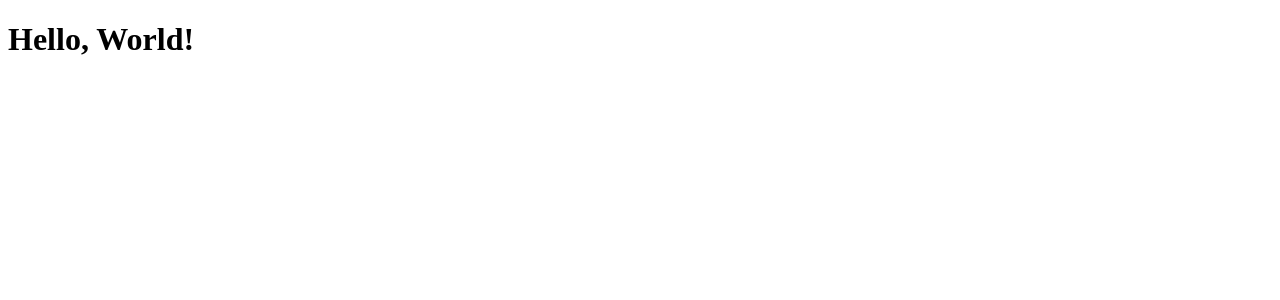
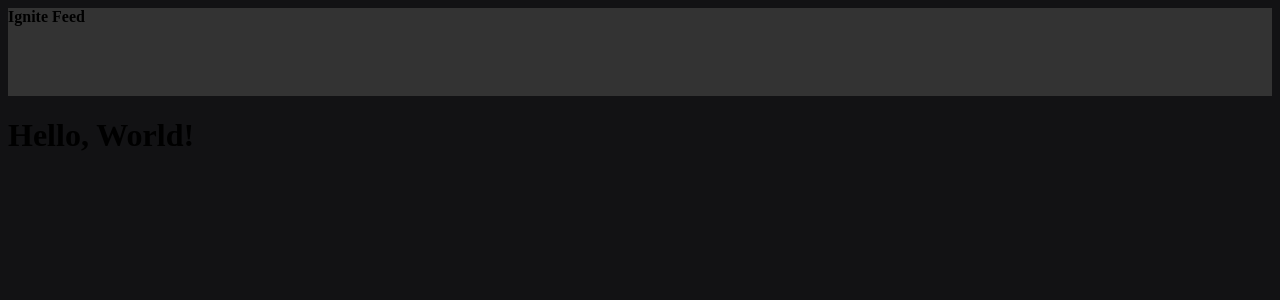
Before and after one commit to brunomat480/ignite-feed, a React (Vite) app: page / in a window 1280 px wide. Shown: the top 300 px of the page. Built offline with nearby package versions, Linux system fonts and the light colour scheme.

Commit message:
feat: background color added

```diff
--- a/src/App.jsx
+++ b/src/App.jsx
@@ -1,5 +1,11 @@
+import { Header } from "./components/Header";
+import './styles.css'
+
 export function App() {
   return (
-    <h1>Hello, World!</h1>
+    <div>
+      <Header />
+      <h1>Hello, World!</h1>
+    </div>
   )
 }
--- /dev/null
+++ b/src/components/Header.jsx
@@ -0,0 +1,10 @@
+import styles from './Header.module.css'
+
+export function Header() {
+  return (
+    <header className={styles.header}>
+      <strong>Ignite Feed</strong>
+    </header>
+
+  )
+}
--- /dev/null
+++ b/src/components/Header.module.css
@@ -0,0 +1,4 @@
+.header {
+  background: #333;
+  height: 88px;
+}
--- /dev/null
+++ b/src/styles.css
@@ -0,0 +1,3 @@
+body {
+  background: #121214;
+}
```
